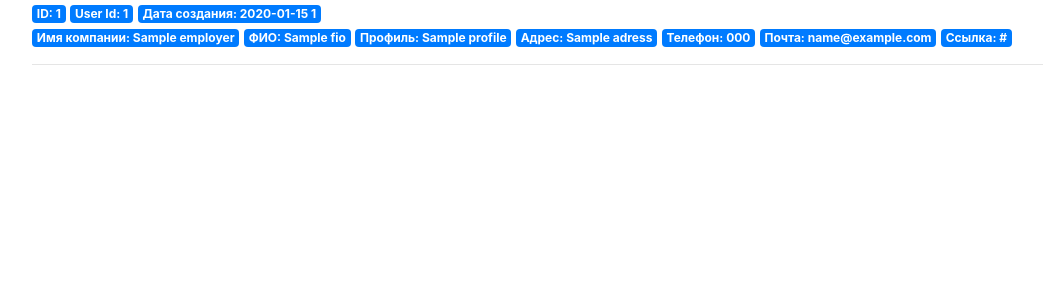
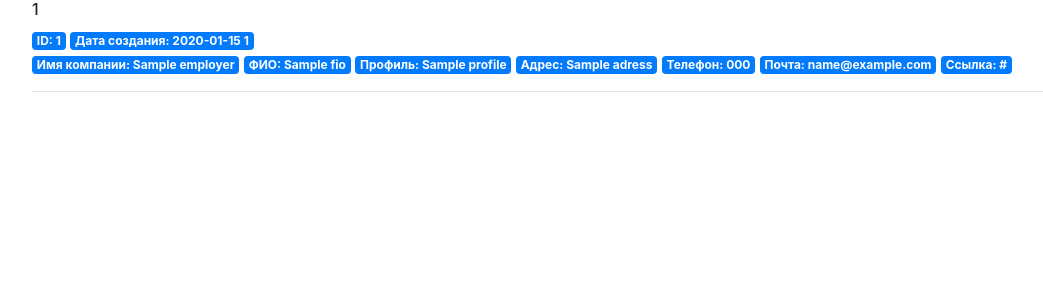
Before and after one commit to Batya02/HH_Local, a Python web app: template web/templates/employers.html in a window 1280 px wide. Shown: the part 56-356 px from the top of the page, without its empty margins (53-1096 px from the left). Run offline with Jinja, Linux system fonts and the light colour scheme; the template is opened without the code that fills it: most values are stand-ins (such as "Sample title", 1, 10 or a date in 2020); some libraries are stand-ins or nearby versions.

Commit message:
employers web

```diff
--- a/web/templates/employers.html
+++ b/web/templates/employers.html
@@ -3,8 +3,9 @@
 {% block content %}
     <!--<h1>{% block title %}Emplpoyers{% endblock %}</h1>-->
     {% for employer in employers %}
+        <h6>{{ employer.user_id }}</h6>
         <span class="badge badge-primary">ID: {{ employer.id }}</span>
-        <span class="badge badge-primary">User Id: {{ employer.user_id }}</span>
+        <!--<span class="badge badge-primary">User Id: {{ employer.user_id }}</span>-->
         <span class="badge badge-primary">Дата создания: {{ (employer.created|string)[:-7] }}</span>
         <br>
         <span class="badge badge-primary">Имя компании: {{ employer.name_company }}</span>
```
